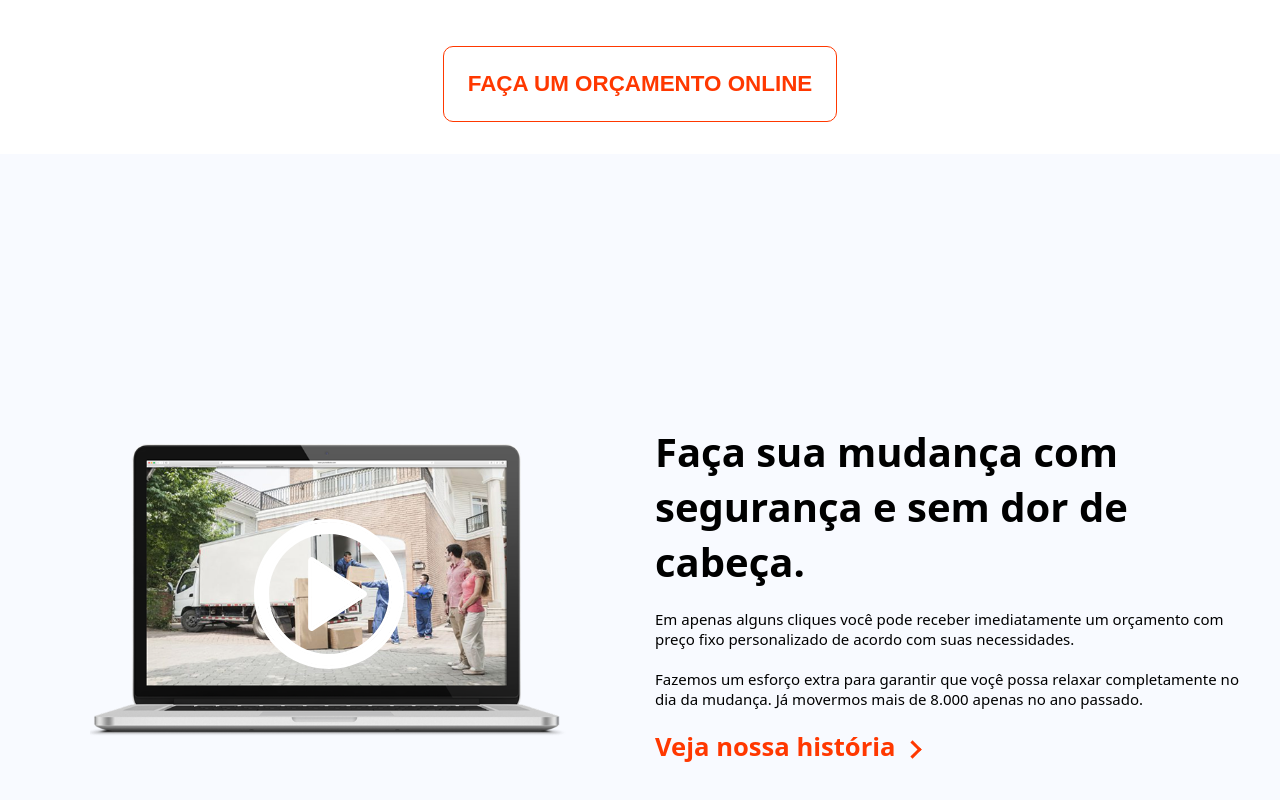
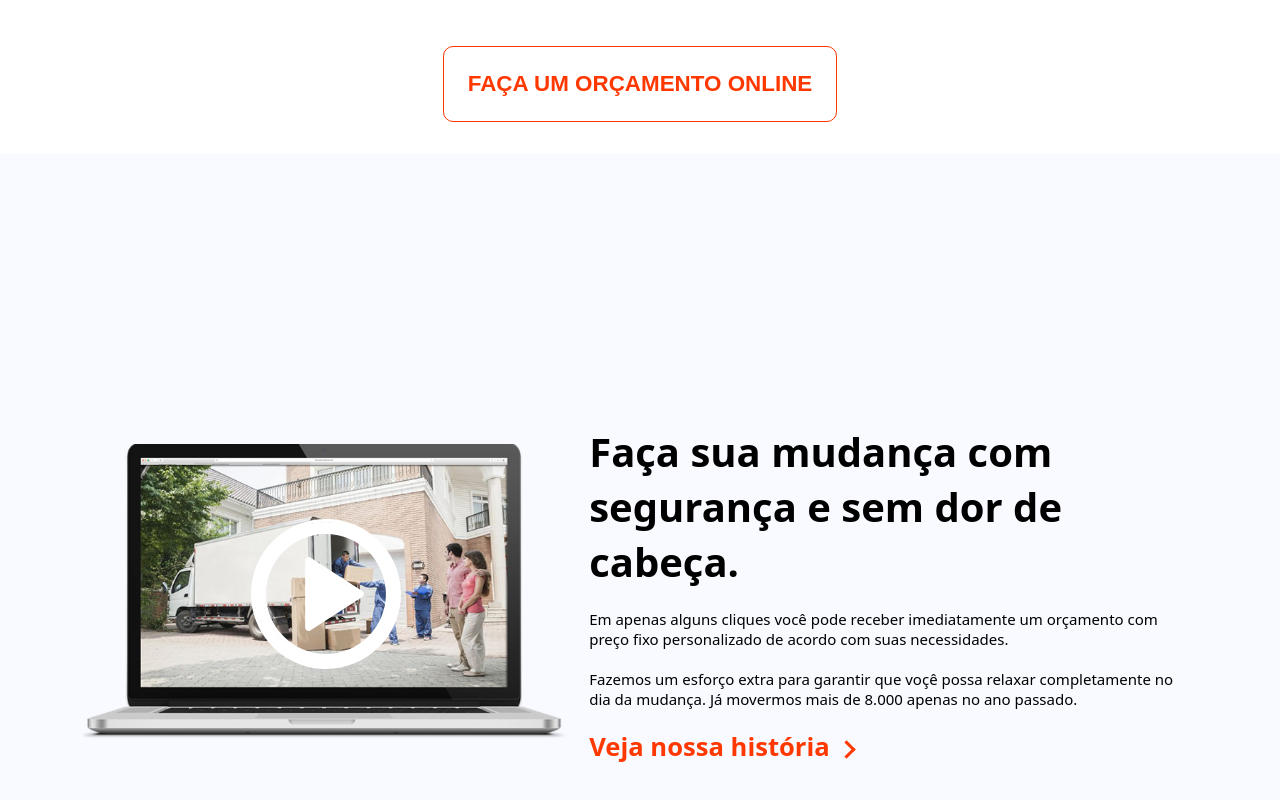
Before and after one commit to eummilena/projeto-move, a React (Vite) app: page / in a window 1280 px wide. Shown: the part 2515-3315 px from the top of the page. Built offline with nearby package versions, Linux system fonts and the light colour scheme.

Commit message:
ajustes css

```diff
--- a/src/move/Move.module.css
+++ b/src/move/Move.module.css
@@ -3,9 +3,11 @@
     justify-content: center;
     flex-direction: row;
     align-items: center;
-    gap: 30px;
+    flex-wrap: wrap;
+    gap: 20px;
     padding: 2rem;
     height: 100%;
+
 }
 
 .description {
@@ -23,9 +25,9 @@
 }
 
 .notebook {
-    width: 50%;
+    width: 40%;
     background-image: url(../assets/images/notebook.png);
-    background-size: contain;
+    background-size: cover;
     background-position: center;
     background-repeat: no-repeat;
     position: relative;
```
